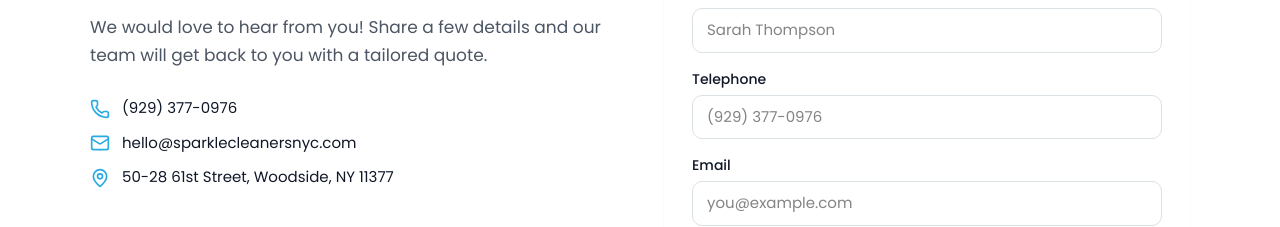
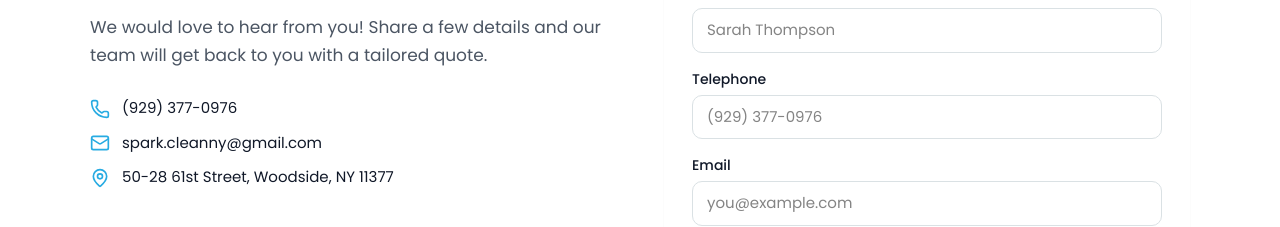
Before and after one commit to gabo-ga/SparkleCleaners, a Next.js app: page / in a window 1280 px wide. Shown: the part 4924-5151 px from the top of the page. Built offline with nearby package versions, Linux system fonts and the light colour scheme.

Commit message:
feat:mail update

```diff
--- a/components/Hero/contact.tsx
+++ b/components/Hero/contact.tsx
@@ -30,7 +30,7 @@ export default function Contact() {
                             <span style={{ color: 'var(--brand-blue)' }}>
                                 <Mail size={20} />
                             </span>
-                            hello@sparklecleanersnyc.com
+                            spark.cleanny@gmail.com
                         </a>
                         <div className="flex items-start gap-3 text-[15px] text-gray-900">
                             <span className="mt-0.5" style={{ color: 'var(--brand-blue)' }}>
```
